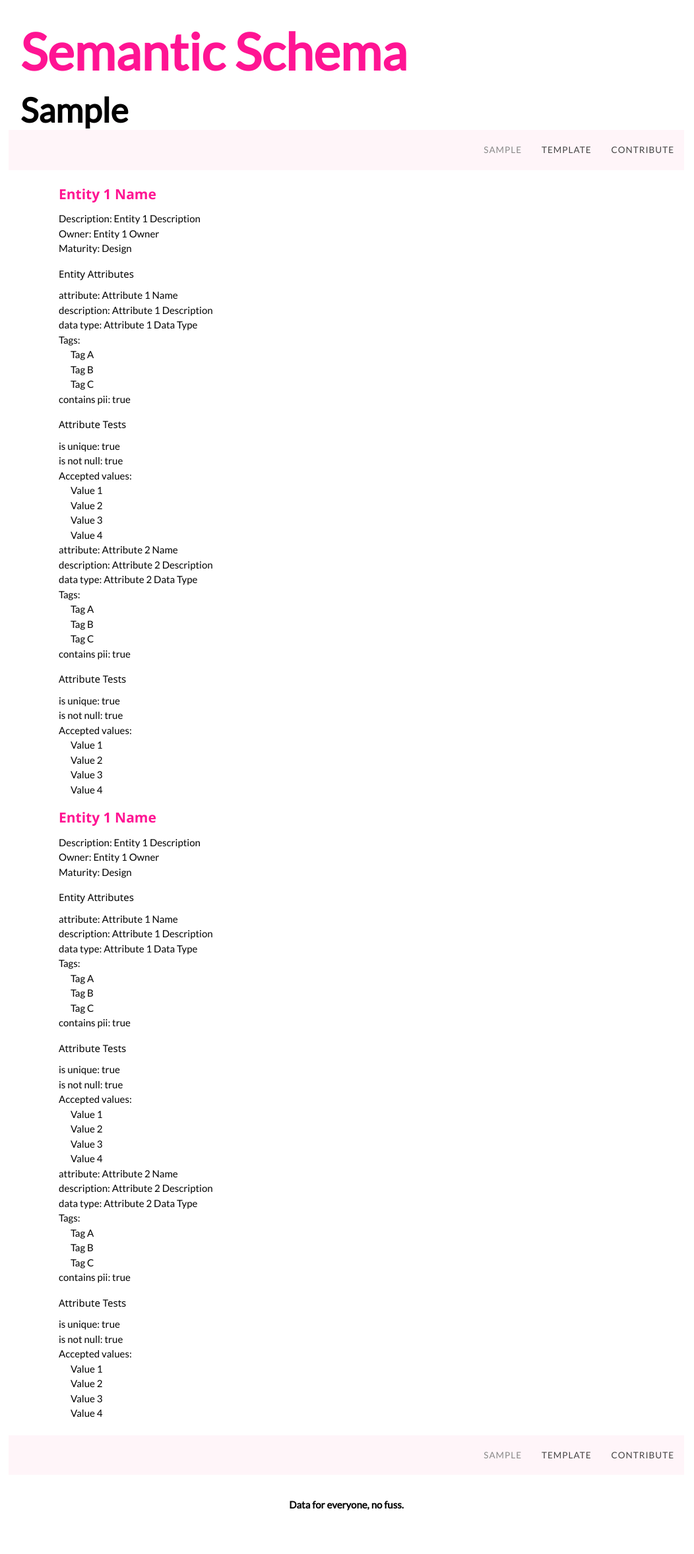
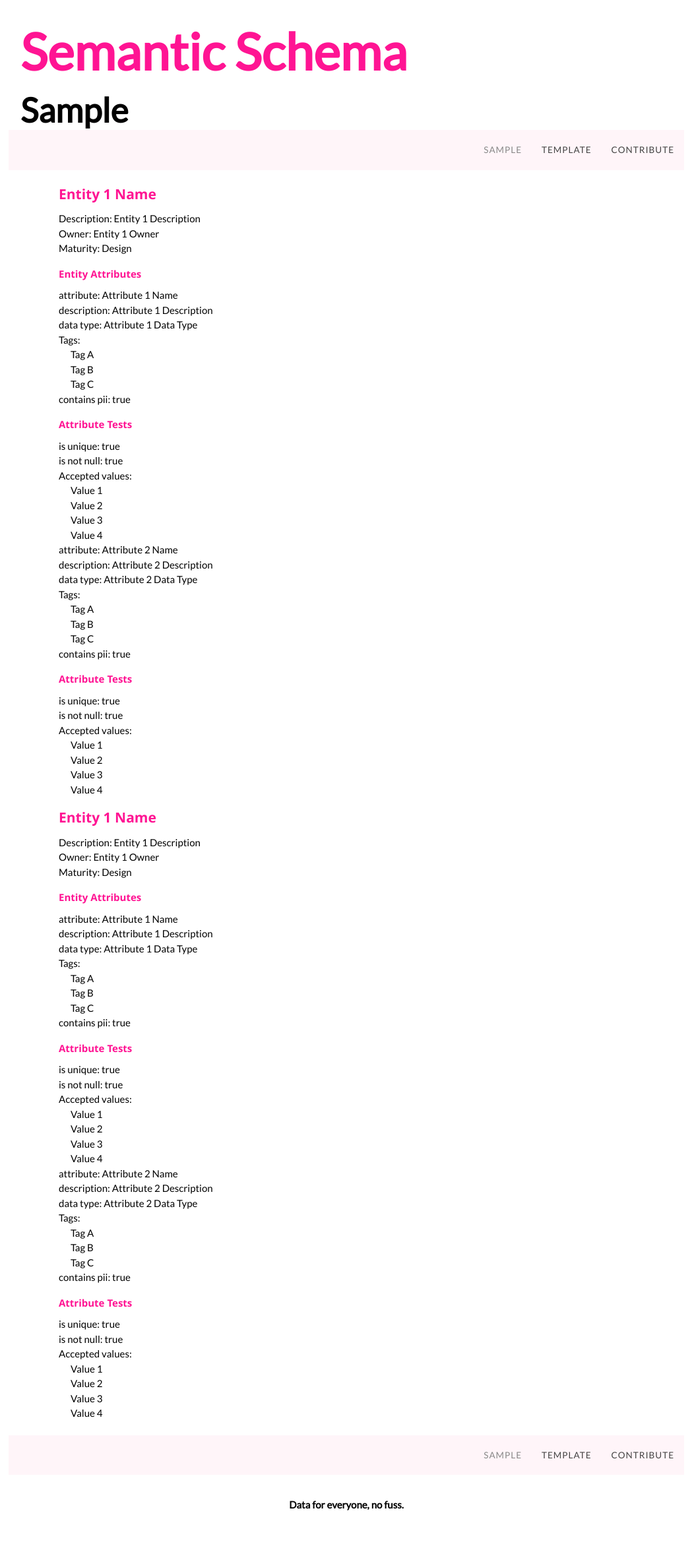
Before and after one commit to KCWADSWORTH/semantic_schema_wiki, a Jekyll site: the page built from index.html, in a window 1280 px wide. Shown: the whole page at 66% size, without its empty margins (115-1167 px from the left). Built offline with Jekyll 4.4.1, drawn with Linux system fonts in a browser that asks for light colours.

Commit message:
Update style.css

```diff
--- a/css/style.css
+++ b/css/style.css
@@ -219,8 +219,8 @@ font-weight: 600 !important;
 
 h5 {
   font-size: 1.0em !important;
-  color: #000 !important;
-  font-weight: 500 !important;
+  color: deeppink; !important;
+  font-weight: 600 !important;
   }
 
 div.speak-heading {
```
